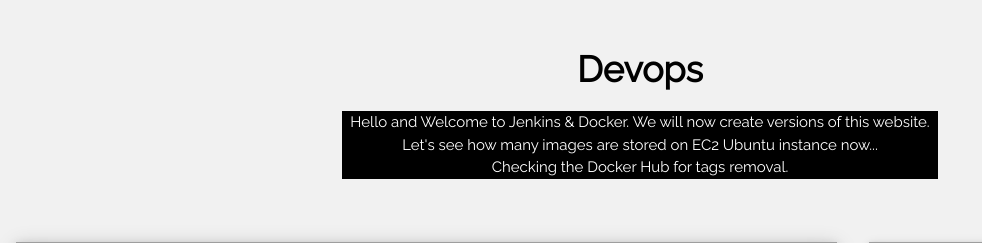
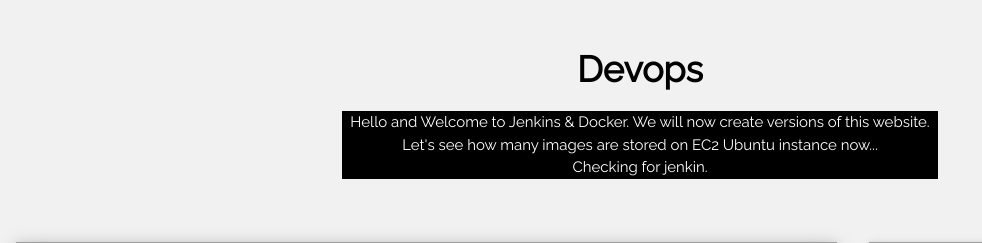
Before and after one commit to AWS-Shubham/demo, a Django app: template dj/templates/index.html in a window 1280 px wide. Shown: the top 243 px of the page, without its empty margins (0-982 px from the left). Run offline with Django 4.2, Linux system fonts and the light colour scheme; the template is opened without the code that fills it, so the values that code supplies are empty; grey boxes are pictures that could not be loaded.

Commit message:
Update index.html

```diff
--- a/dj/templates/index.html
+++ b/dj/templates/index.html
@@ -22,7 +22,7 @@ and is wrapped around the whole page content, except for the footer in this exam
   <p><span class="w3-tag">Hello and Welcome to Jenkins & Docker.
     We will now create versions of this website.<br>
     Let's see how many images are stored on EC2 Ubuntu instance now...<br>
-    Checking the Docker Hub for tags removal.
+    Checking for jenkin.
   </span></p>
 </header>
 
```
